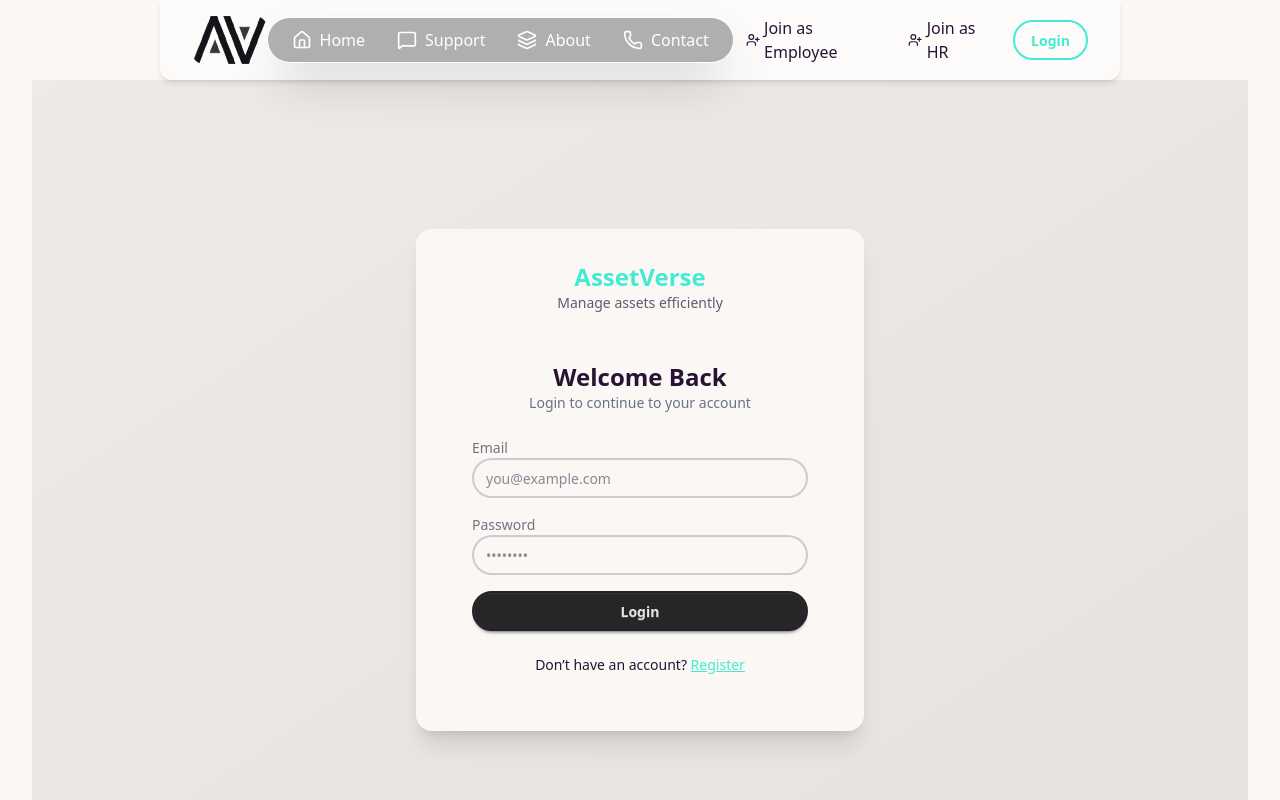
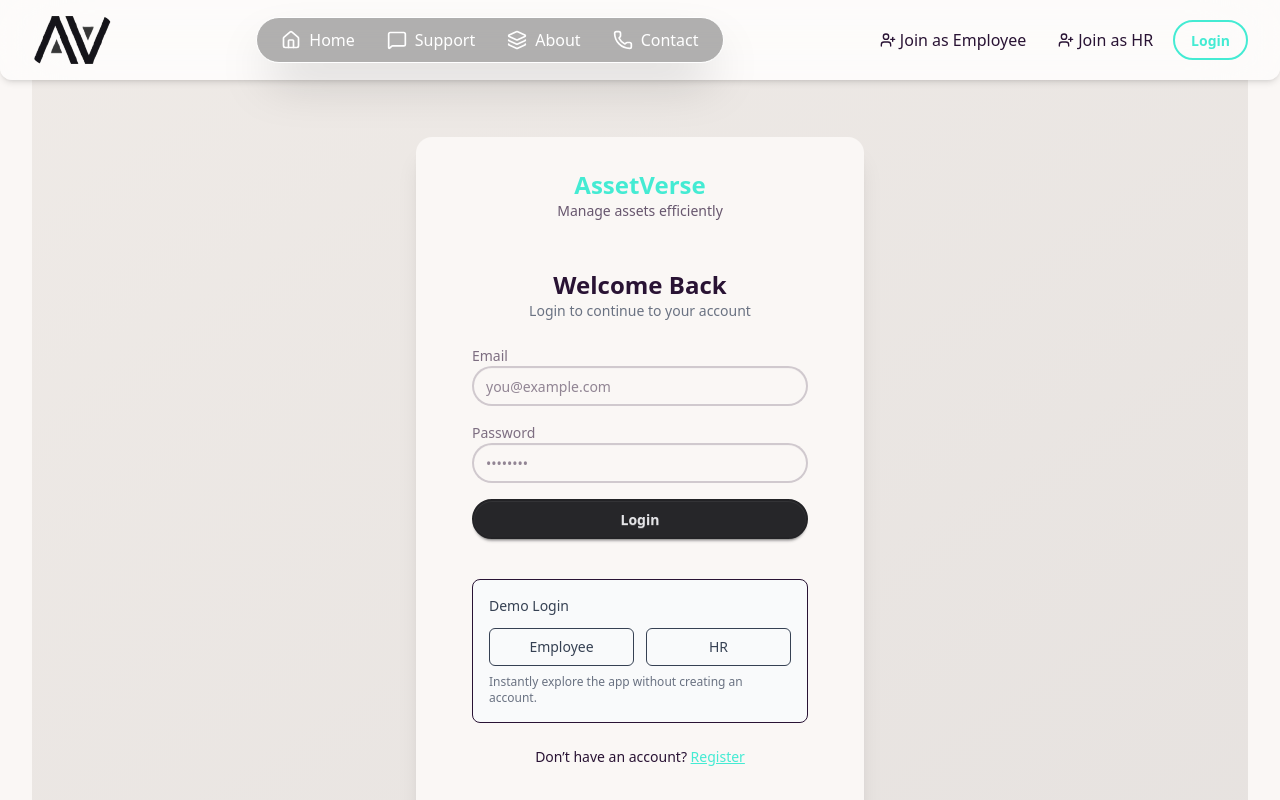
Before and after one commit to alvy00/ph-assetverse-client-a11, a React (Vite) app: page /auth/login in a window 1280 px wide. Shown: the top 800 px of the page. Built offline with nearby package versions, Linux system fonts and the light colour scheme; no server answers.

Commit message:
Small navbar tweak and login page updated

```diff
--- a/src/components/Navbar/Navbar.jsx
+++ b/src/components/Navbar/Navbar.jsx
@@ -106,9 +106,9 @@
                 hidden: { y: "-85%", transition: { duration: 0.3 } },
                 visible: { y: "0%", transition: { duration: 0.3 } },
             }}
-            className={`fixed w-full lg:w-3/4 z-50 md:backdrop-blur-2xl bg-white/50 shadow-md rounded-bl-xl rounded-br-xl`}
+            className={`fixed w-full z-50 md:backdrop-blur-2xl bg-white/50 shadow-md rounded-bl-xl rounded-br-xl`}
         >
-            <div className="max-w-7xl mx-auto flex items-center justify-between h-20 px-4 lg:px-8">
+            <div className="max-w-[1500px] mx-auto flex items-center justify-between h-20 px-4 lg:px-8">
                 {/* Logo */}
                 <Link to="/" className="flex items-center gap-2">
                     <motion.img
--- a/src/pages/Login.jsx
+++ b/src/pages/Login.jsx
@@ -4,7 +4,7 @@
 import { toast } from "react-toastify";
 import { useNavigate, Link, useLocation } from "react-router";
 import useAxios from "../hooks/useAxios";
-import { useEffect } from "react";
+import { useEffect, useState } from "react";
 
 const Login = () => {
     const {
@@ -12,7 +12,12 @@
         handleSubmit,
         reset,
         formState: { errors, isSubmitting },
-    } = useForm();
+    } = useForm({
+        defaultValues: {
+            email: "",
+            password: "",
+        },
+    });
 
     const { user, login, setUser, setFirebaseUser } = useAuth();
     const axiosInstance = useAxios();
@@ -53,6 +58,20 @@
         } finally {
             reset();
         }
+    };
+
+    const demoLoginEM = () => {
+        reset({
+            email: "em1@gmail.com",
+            password: "4363456A",
+        });
+    };
+
+    const demoLoginHR = () => {
+        reset({
+            email: "hr1@gmail.com",
+            password: "4363456A",
+        });
     };
 
     return (
@@ -120,7 +139,7 @@
                             )}
                         </div>
 
-                        {/* Button */}
+                        {/* Login Section */}
                         <button
                             type="submit"
                             disabled={isSubmitting}
@@ -128,6 +147,35 @@
                         >
                             {isSubmitting ? "Logging in..." : "Login"}
                         </button>
+
+                        <div className="mt-6 rounded-lg border bg-gray-50 p-4">
+                            <p className="text-sm font-medium text-gray-700 mb-3">
+                                Demo Login
+                            </p>
+
+                            <div className="flex gap-3">
+                                <button
+                                    type="button"
+                                    onClick={demoLoginEM}
+                                    className="flex-1 cursor-pointer rounded-md border px-4 py-2 text-sm font-medium text-gray-700 hover:bg-gray-300 transition"
+                                >
+                                    Employee
+                                </button>
+
+                                <button
+                                    type="button"
+                                    onClick={demoLoginHR}
+                                    className="flex-1 cursor-pointer rounded-md border px-4 py-2 text-sm font-medium text-gray-700 hover:bg-gray-300 transition"
+                                >
+                                    HR
+                                </button>
+                            </div>
+
+                            <p className="mt-2 text-xs text-gray-500">
+                                Instantly explore the app without creating an
+                                account.
+                            </p>
+                        </div>
                     </form>
 
                     {/* Footer */}
```
